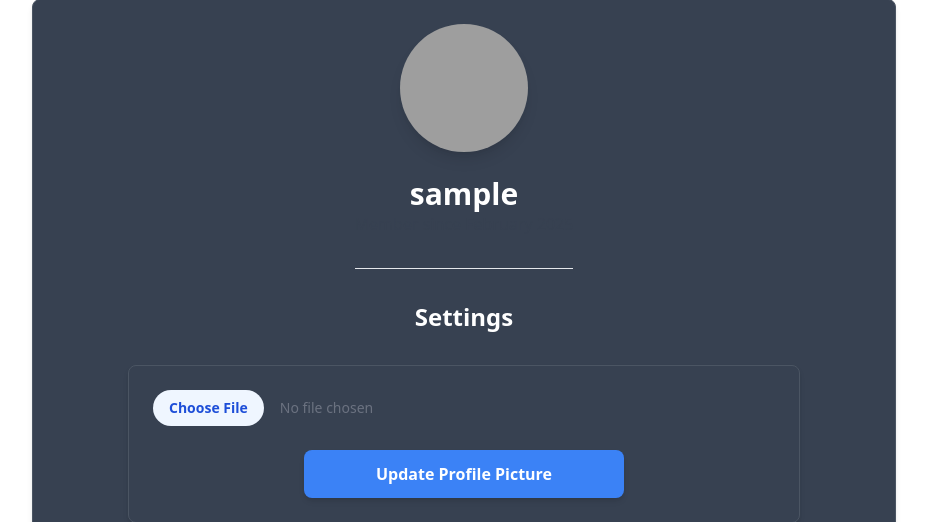
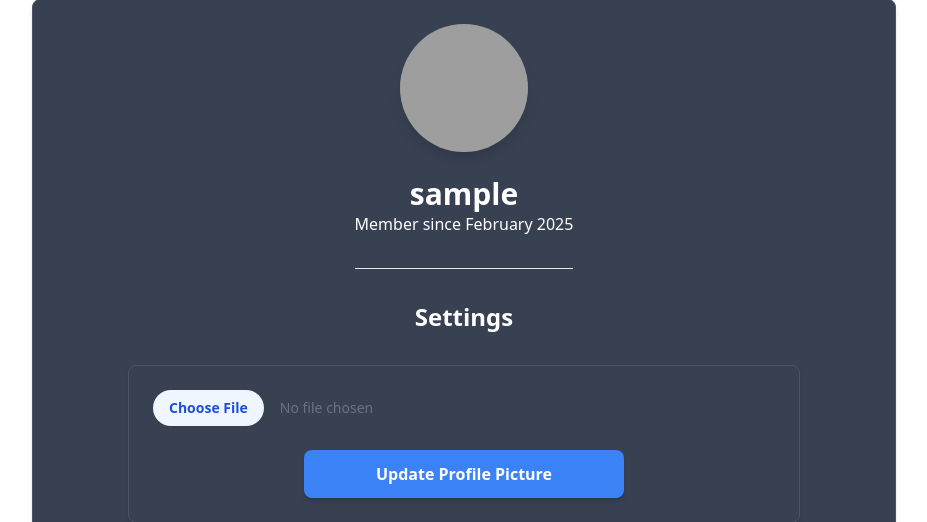
Before and after one commit to eidorb90/chirper, a Django app: page /account in a window 1280 px wide. Shown: the part 129-651 px from the top of the page, without its empty margins (176-1103 px from the left). Run offline with Django 5.2, Linux system fonts and the light colour scheme; the visitor is signed in with stand-in values (Sample User, id 1); data that the repository does not hold is empty; some libraries are stand-ins or nearby versions; grey boxes are pictures that could not be loaded.

Commit message:
i hate html

```diff
--- a/Chirper/Chirper_app/templates/account.html
+++ b/Chirper/Chirper_app/templates/account.html
@@ -26,7 +26,7 @@
 
             <div id="username-section" class="text-center mt-6">
                 <h1 id="username" class="text-3xl font-bold text-white">{{ user.username }}</h1>
-                <p class="text-gray-700 mb-8">Member since {{ user.date_joined|date:"F Y" }}</p>
+                <p class="text-white mb-8">Member since {{ user.date_joined|date:"F Y" }}</p>
                 <div class="w-full border-b border-gray-200 my-8"></div>
             </div>
 
```
